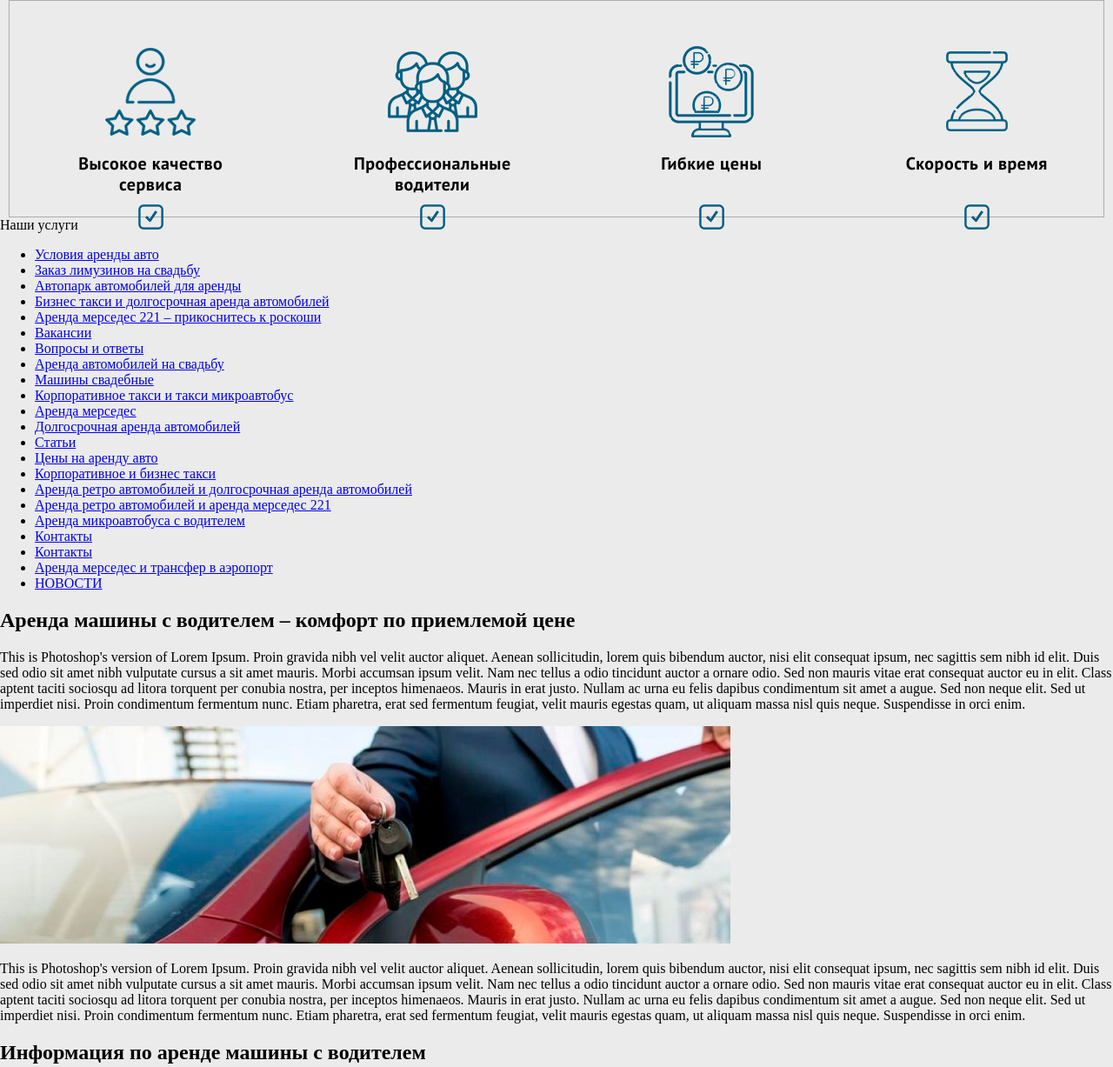
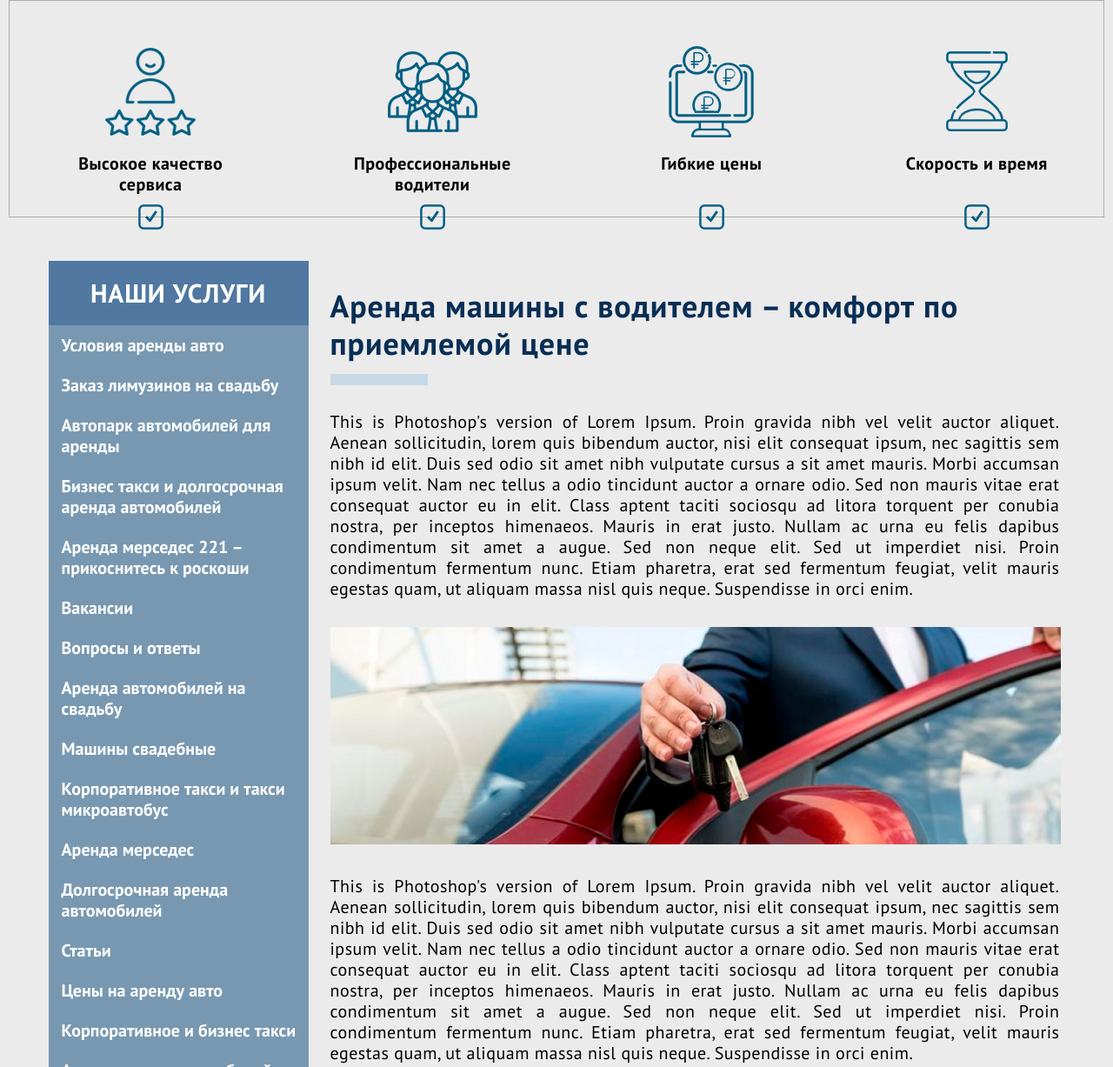
Before and after one commit to bxcar/auto-front.local, a website: page app/index.html in a window 1280 px wide. Shown: the part 839-2066 px from the top of the page at 87% size. Drawn offline with Linux system fonts and the light colour scheme.

Commit message:
several changes

```diff
--- a/app/index.html
+++ b/app/index.html
@@ -127,6 +127,7 @@
     </div>
 </div>
 <main class="main">
+    <div class="main__container">
         <div class="main__left-side">
             <div class="main__left-side-title">Наши услуги</div>
             <ul class="main__left-side-list">
@@ -188,7 +189,7 @@
                     <a class="main__left-side-link" href="#">Контакты</a>
                 </li>
                 <li class="main__left-side-item">
-                <a class="main__left-side-link" href="#">Контакты</a>
+                    <a class="main__left-side-link" href="#">Бизнес такси и трансфер в аэропорт</a>
                 </li>
                 <li class="main__left-side-item">
                     <a class="main__left-side-link" href="#">Аренда мерседес и трансфер в аэропорт</a>
@@ -227,6 +228,7 @@
                 Etiam pharetra, erat sed fermentum feugiat, velit mauris egestas quam, ut aliquam massa nisl quis neque.
                 Suspendisse in orci enim.</p>
         </div>
+    </div>
 </main>
 <div class="slider">
     <div class="slider__container">
@@ -256,15 +258,15 @@
         </div>
     </div>
 </div>
-<footer class="footer">
+<!--<footer class="footer">
     <div class="footer__top">
         <span class="footer__title">По всем вопросам вы можете обращаться по нашим контактным телефонам.</span>
         <div class="footer__phone-map-wrapper">
             <div class="footer__phone">
-                <img class="footer__phone-img" src="img/white-tel.png"><!--
-                --><span class="footer__phone-number footer__phone-number-1">(495)</span><!--
-                --><span class="footer__phone-number footer__phone-number-2">544 87 65</span><!--
-                --><span class="footer__phone-small-text">или написать по адресу: avtonow@mail.ru</span>
+                <img class="footer__phone-img" src="img/white-tel.png">&lt;!&ndash;
+                &ndash;&gt;<span class="footer__phone-number footer__phone-number-1">(495)</span>&lt;!&ndash;
+                &ndash;&gt;<span class="footer__phone-number footer__phone-number-2">544 87 65</span>&lt;!&ndash;
+                &ndash;&gt;<span class="footer__phone-small-text">или написать по адресу: avtonow@mail.ru</span>
             </div>
         </div>
         <div class="footer__location-wrapper">
@@ -276,6 +278,6 @@
     <div class="footer__bottom">
         <span class="footer__copyright">Аренда машин, аренда авто, аренда автомобиля, аренда автобуса Avtonow.ru</span>
     </div>
-</footer>
+</footer>-->
 </body>
 </html>
--- /dev/null
+++ b/app/sass/blocks/_main.scss
@@ -0,0 +1,79 @@
+.main {
+  margin-top: 50px;
+}
+
+.main__container {
+  width: 1169px;
+  margin-left: auto;
+  margin-right: auto;
+  display: flex;
+}
+
+.main__left-side {
+  width: 299px;
+  box-sizing: border-box;
+  margin-right: 25px;
+}
+
+.main__right-side {
+  width: 839px;
+  box-sizing: border-box;
+}
+
+.main__left-side-title {
+  @include font('PT Sans', sans-serif, 30px, 24px, #fff, 700);
+  letter-spacing: .025em;
+  text-transform: uppercase;
+  background-color: #5078a0;
+  height: 74px;
+  display: flex;
+  align-items: center;
+  justify-content: center;
+}
+
+.main__left-side-list {
+  list-style-type: none;
+  padding-left: 0;
+  margin: 0;
+}
+
+.main__left-side-link {
+  @include font('PT Sans', sans-serif, 20px, 24px, #fff, 700);
+  padding-top: 11px;
+  padding-bottom: 11px;
+  text-decoration: none;
+  display: block;
+  background-color: #7898b1;
+  padding-left: 15px;
+}
+
+.main__left-side-link:hover {
+  background-color: #5078a0;
+}
+
+.main__right-side h2 {
+  position: relative;
+  padding-bottom: 27px;
+  @include font('PT Sans', sans-serif, 36px, 1.2em, #082e55, 700);
+  letter-spacing: .025em;
+}
+
+.main__right-side h2:after {
+  content: "";
+  width: 112px;
+  position: absolute;
+  bottom: 0;
+  left: 0;
+  border-top: 13px solid #c7d9e7;
+}
+
+.main__right-side p {
+  @include font('PT Sans', sans-serif, 20px, 24px, #000, 400);
+  letter-spacing: .025em;
+  text-align: justify;
+}
+
+.main__right-side img {
+  margin-top: 12px;
+  margin-bottom: 12px;
+}
```
Also changed, not shown: app/css/main.css, app/sass/blocks/_slider.scss (added), dist/css/main.css. Lines whose indentation alone changed are shown as unchanged.
